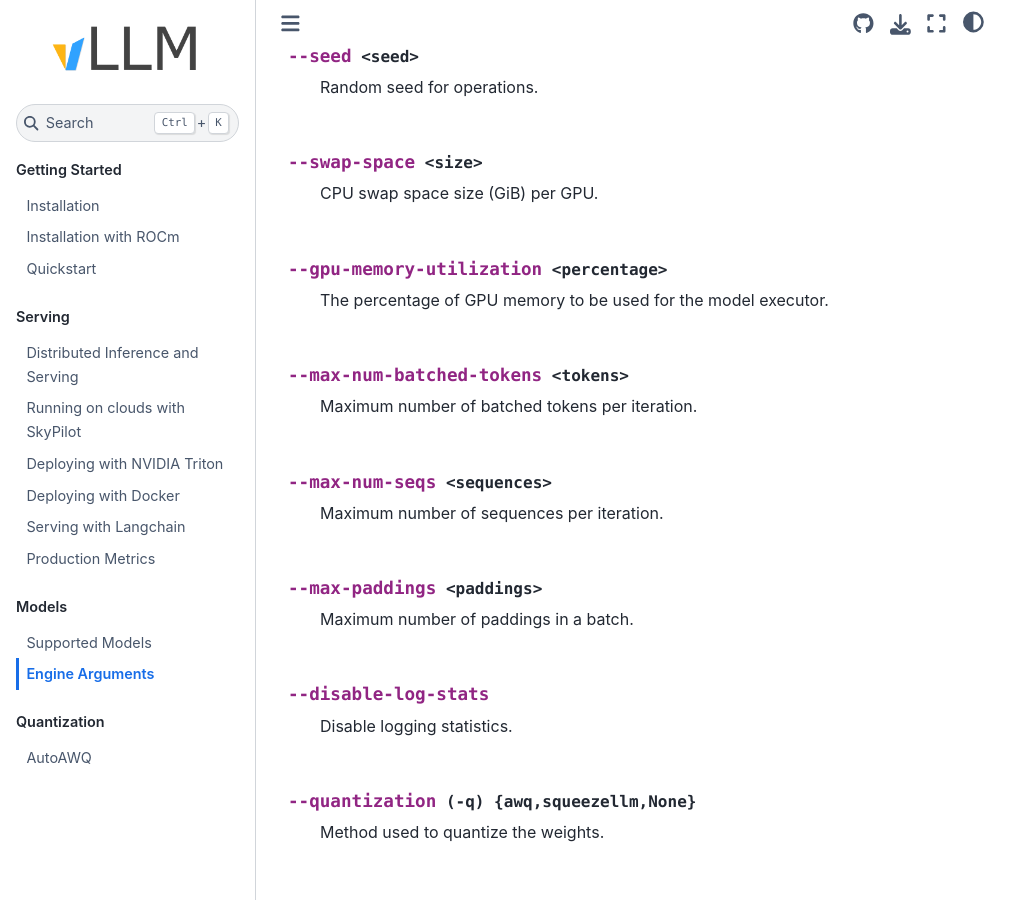
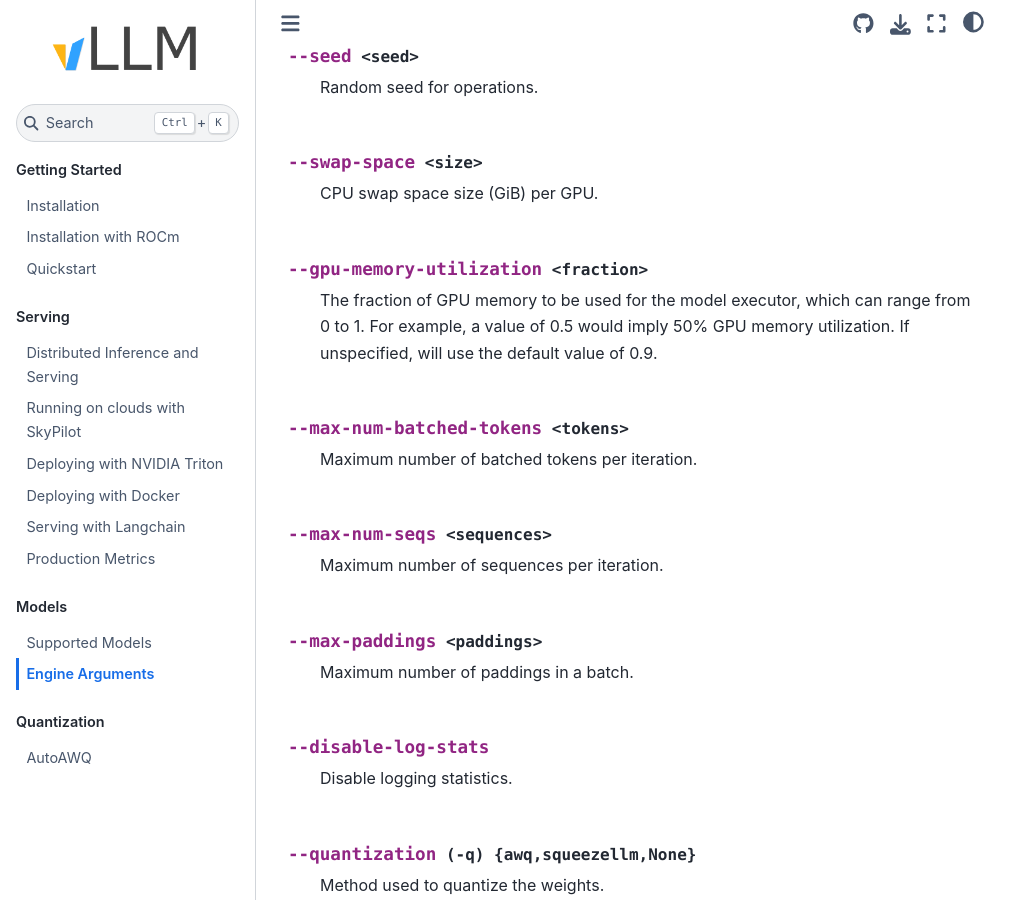
Before and after one commit to shaojiewang/vllm-rocm, a Sphinx documentation site: the page built from docs/source/models/engine_args.rst, in a window 1280 px wide and 900 px high, scrolled down 2383 px. Shown: the whole window, without its empty margins (0-1031 px from the left). Built offline with Sphinx 7.4.7 and the Sphinx Book theme 1.1.4, drawn with Linux system fonts in a browser that asks for light colours; pages that are not in the unit, such as notebooks, are missing from menus.

Commit message:
[Docs] Update documentation for gpu-memory-utilization option (#2162)

```diff
--- a/docs/source/models/engine_args.rst
+++ b/docs/source/models/engine_args.rst
@@ -89,9 +89,11 @@ Below, you can find an explanation of every engine argument for vLLM:
 
     CPU swap space size (GiB) per GPU.
 
-.. option:: --gpu-memory-utilization <percentage>
+.. option:: --gpu-memory-utilization <fraction>
 
-    The percentage of GPU memory to be used for the model executor.
+    The fraction of GPU memory to be used for the model executor, which can range from 0 to 1.
+    For example, a value of 0.5 would imply 50% GPU memory utilization.
+    If unspecified, will use the default value of 0.9.
 
 .. option:: --max-num-batched-tokens <tokens>
 
```
